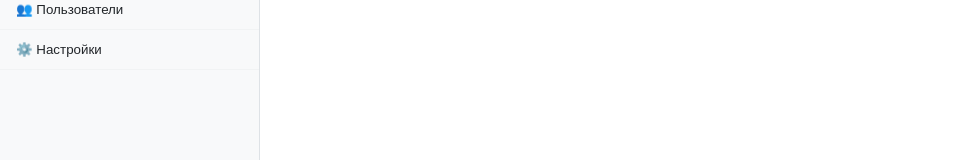
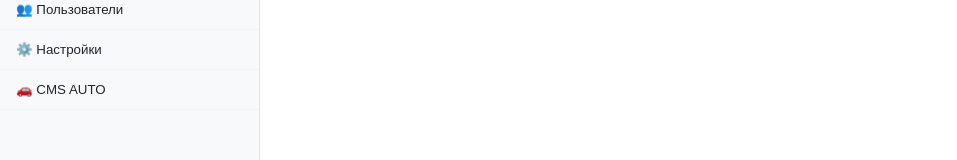
Before and after one commit to jfsagro-glitch/CMS_chek, a React (Create React App) app in the folder client/: page / in a window 1280 px wide. Shown: the part 311-471 px from the top of the page, without its empty margins (0-957 px from the left). Built offline with nearby package versions, Linux system fonts and the light colour scheme; no server answers.

Commit message:
обавлена кнопка CMS AUTO в левый тулбар с ссылкой на https://cmsauto.ru/#/registry

```diff
--- a/client/src/components/Layout.tsx
+++ b/client/src/components/Layout.tsx
@@ -93,6 +93,13 @@ const Layout: React.FC = () => {
             ⚙️ Настройки
           </button>
 
+          <button
+            className="nav-item"
+            onClick={() => window.open('https://cmsauto.ru/#/registry', '_blank')}
+          >
+            🚗 CMS AUTO
+          </button>
+
           {canGoBack && (
             <button
               className="nav-item back-button"
```
Also changed, not shown: 6 other files (tests, documents, lock files or other folders).
